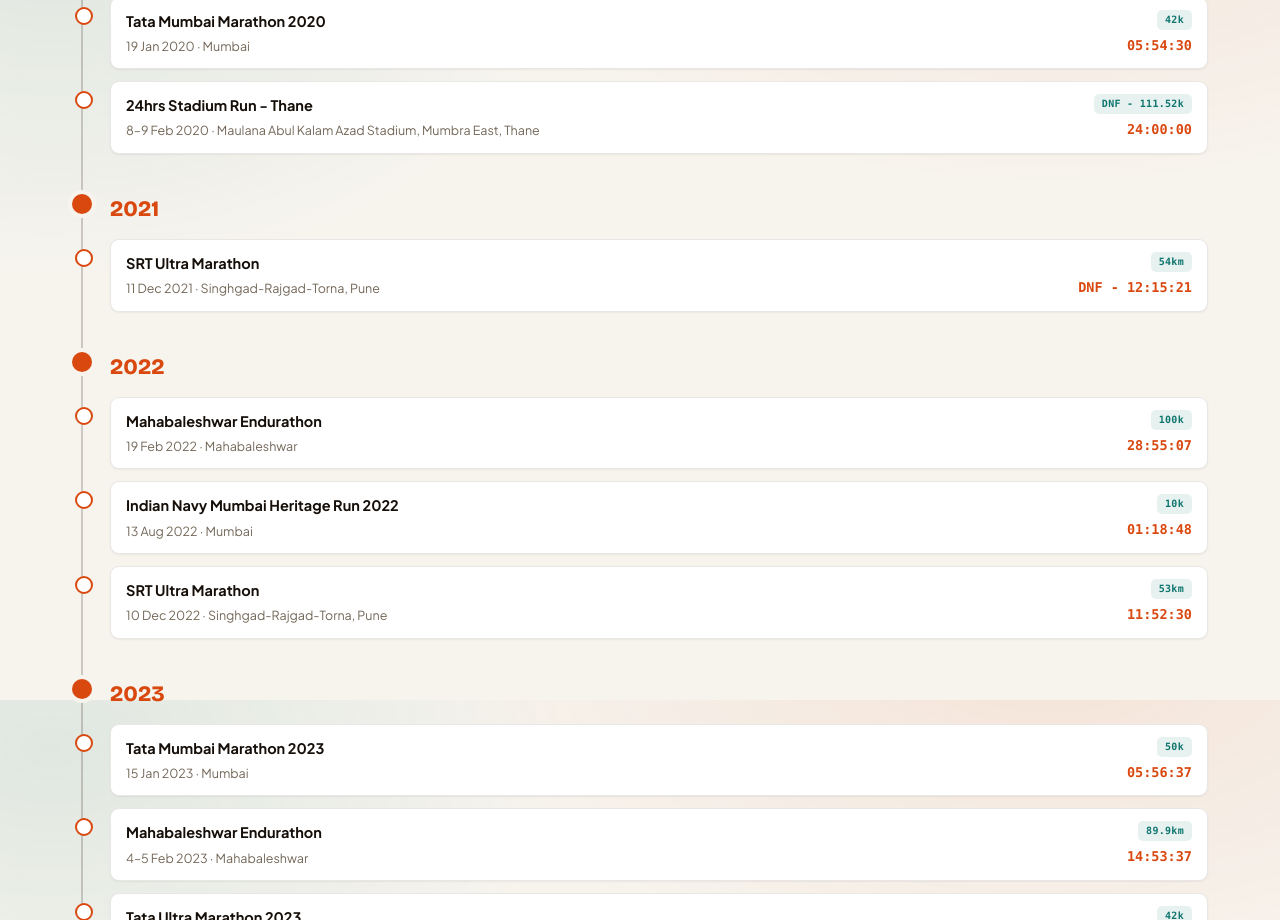
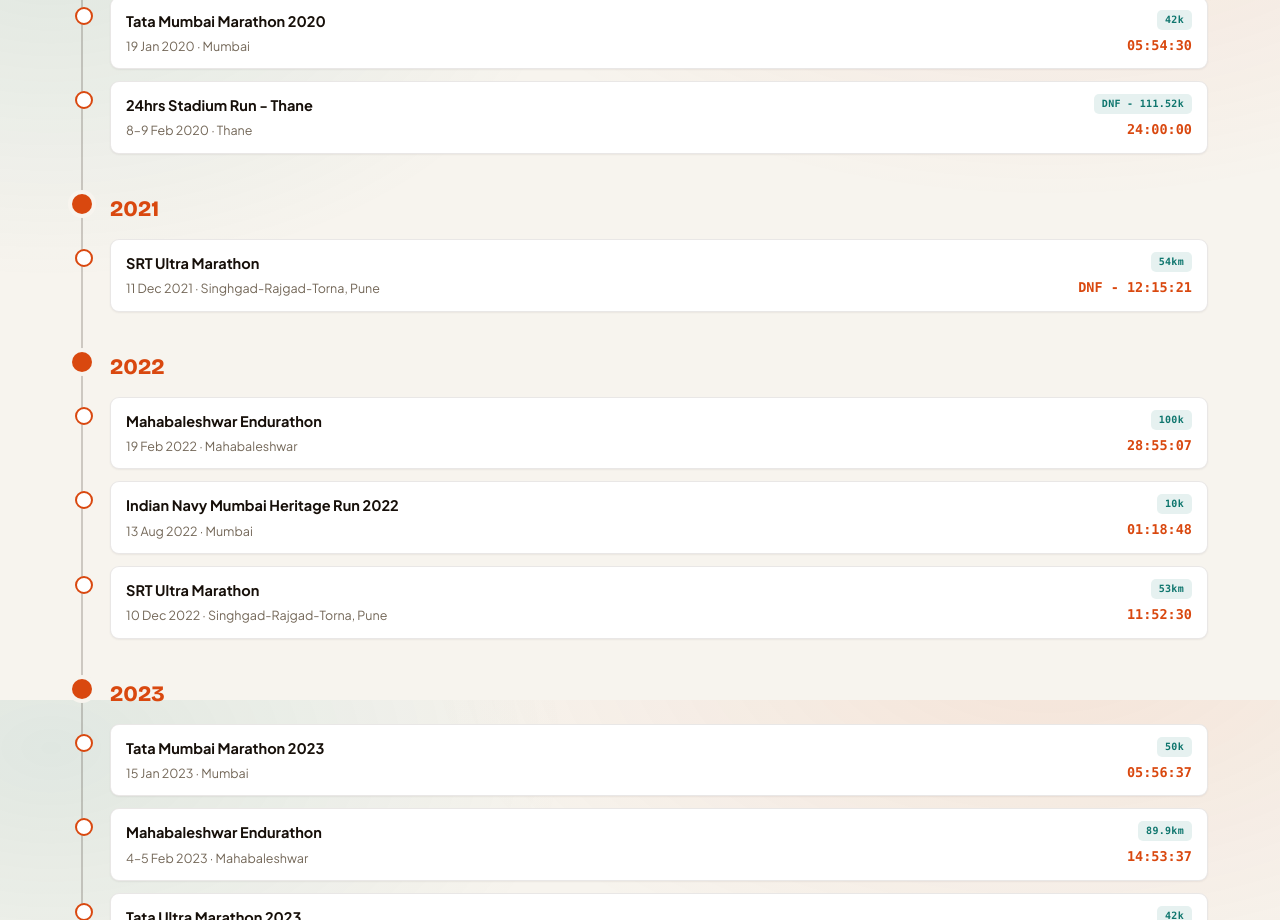
Before and after one commit to dennysonkusale-png/dhavakveer, a plain HTML site: page index.html in a window 1280 px wide. Shown: the part 6500-7420 px from the top of the page. Drawn offline with nearby package versions, Linux system fonts and the light colour scheme; a web font is replaced by a local one.

Commit message:
Simplify 24hrs Stadium Run venue to Thane

```diff
--- a/index.html
+++ b/index.html
@@ -1915,7 +1915,7 @@ var RACES=[
   {d:"2019-11-17",e:"WNC Navy Half Marathon 2019",loc:"BKC, Bandra, Mumbai",t:"02:22:14",c:"21k"},
   {d:"2019-12-08",e:"SRT Ultra Marathon",loc:"Singhgad-Rajgad-Torna, Pune",t:"11:39:33",c:"53km"},
   {d:"2020-01-19",e:"Tata Mumbai Marathon 2020",loc:"Mumbai",t:"05:54:30",c:"42k"},
-  {d:"2020-02-08",dl:"8–9 Feb 2020",e:"24hrs Stadium Run - Thane",loc:"Maulana Abul Kalam Azad Stadium, Mumbra East, Thane",t:"24:00:00",c:"DNF - 111.52k"},
+  {d:"2020-02-08",dl:"8–9 Feb 2020",e:"24hrs Stadium Run - Thane",loc:"Thane",t:"24:00:00",c:"DNF - 111.52k"},
   {d:"2021-12-11",e:"SRT Ultra Marathon",loc:"Singhgad-Rajgad-Torna, Pune",t:"DNF - 12:15:21",c:"54km"},
   {d:"2022-02-19",e:"Mahabaleshwar Endurathon",loc:"Mahabaleshwar",t:"28:55:07",c:"100k"},
   {d:"2022-08-13",e:"Indian Navy Mumbai Heritage Run 2022",loc:"Mumbai",t:"01:18:48",c:"10k"},
```
